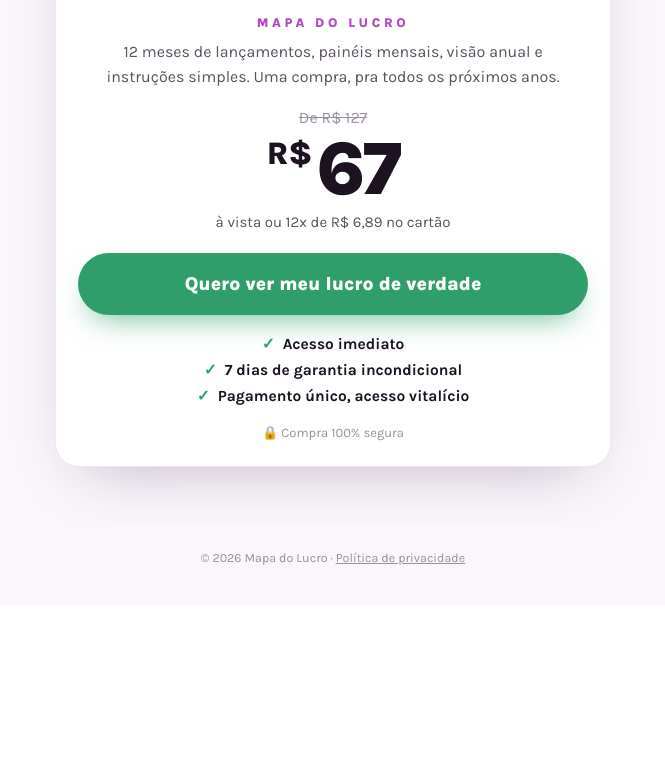
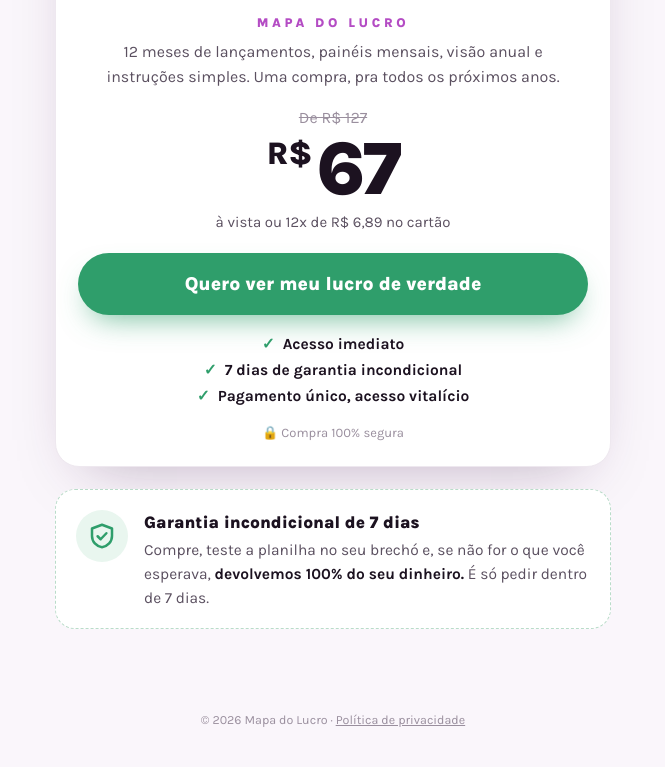
Before and after one commit to scudellercarolina/mapa-do-lucro-lp, a plain HTML site: page index.html in a window 1280 px wide. Shown: the part 5222-5989 px from the top of the page, without its empty margins (307-972 px from the left). Before the commit the page ends 5827 px from the top, so only its background shows below. Drawn offline with Linux system fonts and the light colour scheme.

Commit message:
Bloco de garantia abaixo da oferta

```diff
--- a/index.html
+++ b/index.html
@@ -88,6 +88,10 @@ y=l.getElementsByTagName(r)[0];y.parentNode.insertBefore(t,y);})(window,document
   .rv{opacity:0;transform:translateY(18px);transition:opacity .7s ease,transform .7s ease}
   .rv.in{opacity:1;transform:none}
   @media (prefers-reduced-motion:reduce){.rv{opacity:1;transform:none;transition:none}}
+  .guarantee{display:flex;gap:16px;align-items:flex-start;text-align:left;background:#fff;border:1px dashed #b9dcc9;border-radius:20px;padding:20px 20px 18px;margin-top:22px}
+  .gicon{flex:none;width:52px;height:52px;border-radius:50%;background:#e9f6ef;display:grid;place-items:center}
+  .gt{font-weight:800;font-size:17px;margin:2px 0 6px}
+  .guarantee p{font-size:15.5px;margin:0;max-width:none}
   /* Oferta */
   .offer{background:var(--tint);border-top:0}
   .card{background:#fff;border:1px solid var(--line);border-radius:24px;padding:30px 22px 26px;box-shadow:0 24px 60px -30px rgba(60,20,70,.35)}
@@ -210,6 +214,11 @@ y=l.getElementsByTagName(r)[0];y.parentNode.insertBefore(t,y);})(window,document
       </ul>
       <div class="pay">🔒 Compra 100% segura</div>
     </div>
+    <div class="guarantee">
+      <div class="gicon"><svg viewBox="0 0 24 24" width="30" height="30" fill="none" stroke="#2f9e6b" stroke-width="2" stroke-linecap="round" stroke-linejoin="round"><path d="M12 3l8 3v6c0 4.6-3.4 8.3-8 9-4.6-.7-8-4.4-8-9V6l8-3z"/><path d="M8.5 12.2l2.4 2.4 4.6-4.8"/></svg></div>
+      <div><div class="gt">Garantia incondicional de 7&nbsp;dias</div>
+      <p>Compre, teste a planilha no seu brechó e, se não for o que você esperava, <strong>devolvemos 100% do seu dinheiro.</strong> É só pedir dentro de 7 dias.</p></div>
+    </div>
   </div>
 </section>
 
```
